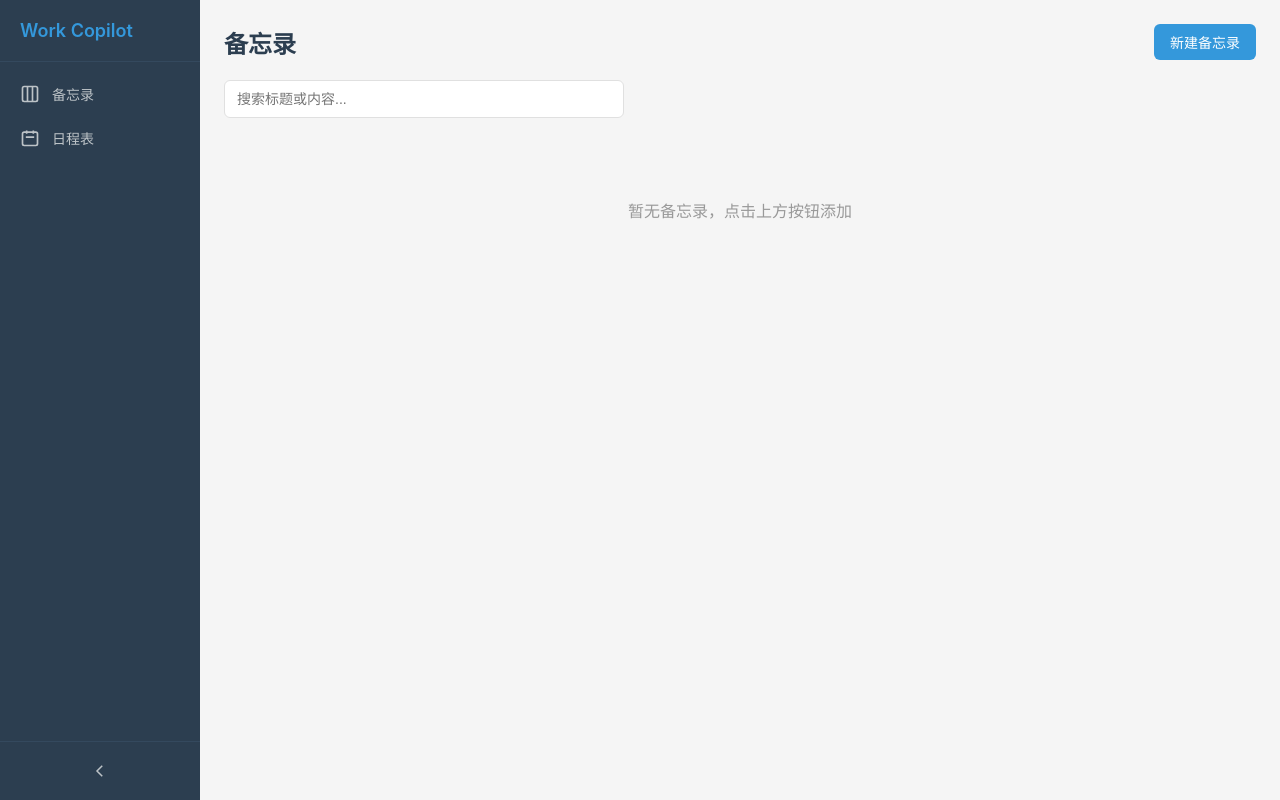
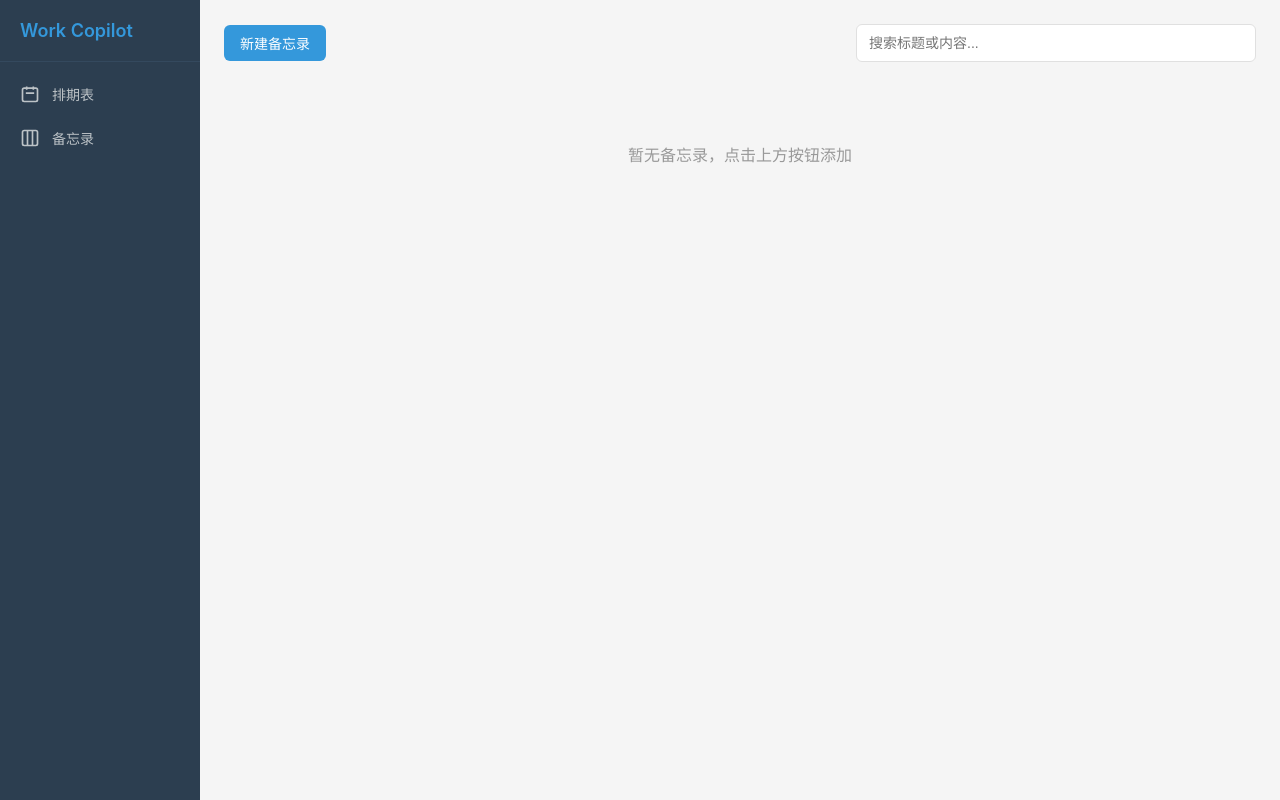
Before and after one commit to HarryZHN/Work-Copilot, a Vue app: page /schedule#/memo in a window 1280 px wide. Built offline with nearby package versions, Linux system fonts and the light colour scheme.

Commit message:
优化排期页面布局：年月显示居中，移除侧边栏折叠功能

```diff
--- a/src/components/Sidebar.vue
+++ b/src/components/Sidebar.vue
@@ -1,6 +1,5 @@
 <script setup lang="ts">
-const props = defineProps<{
-  collapsed: boolean
+defineProps<{
   navItems: Array<{
     name: string
     icon: string
@@ -8,20 +7,15 @@ const props = defineProps<{
   }>
 }>()
 
-const emit = defineEmits<{
-  'update:collapsed': [value: boolean]
+defineEmits<{
   navClick: [path: string]
 }>()
-
-const toggleSidebar = () => {
-  emit('update:collapsed', !props.collapsed)
-}
 </script>
 
 <template>
-  <aside class="sidebar" :class="{ collapsed: collapsed }">
+  <aside class="sidebar">
     <div class="sidebar-header">
-      <div class="logo" v-if="!collapsed">
+      <div class="logo">
         <span class="logo-text">Work Copilot</span>
       </div>
     </div>
@@ -31,7 +25,6 @@ const toggleSidebar = () => {
         v-for="item in navItems"
         :key="item.path"
         class="nav-item"
-        :title="collapsed ? item.name : ''"
         @click="emit('navClick', item.path)"
       >
         <svg class="nav-icon" viewBox="0 0 24 24" fill="none" stroke="currentColor" stroke-width="2">
@@ -42,18 +35,9 @@ const toggleSidebar = () => {
           <polyline v-else-if="item.icon === 'schedule'" points="16 3 21 3 21 8"/>
           <line v-else-if="item.icon === 'schedule'" x1="8" y1="21" x2="12" y2="17"/>
         </svg>
-        <span v-if="!collapsed" class="nav-text">{{ item.name }}</span>
+        <span class="nav-text">{{ item.name }}</span>
       </button>
     </nav>
-
-    <div class="sidebar-footer">
-      <button class="collapse-btn" @click="toggleSidebar">
-        <svg viewBox="0 0 24 24" fill="none" stroke="currentColor" stroke-width="2">
-          <path v-if="!collapsed" d="M15 19l-7-7 7-7"/>
-          <path v-else d="M9 5l7 7-7 7"/>
-        </svg>
-      </button>
-    </div>
   </aside>
 </template>
 
@@ -68,12 +52,7 @@ const toggleSidebar = () => {
   color: #ecf0f1;
   display: flex;
   flex-direction: column;
-  transition: width 0.3s ease;
   z-index: 100;
-
-  &.collapsed {
-    width: 56px;
-  }
 }
 
 .sidebar-header {
@@ -120,32 +99,5 @@ const toggleSidebar = () => {
   font-size: 14px;
 }
 
-.sidebar-footer {
-  padding: 10px;
-  border-top: 1px solid #34495e;
-}
 
-.collapse-btn {
-  width: 100%;
-  padding: 10px;
-  background: none;
-  border: none;
-  color: #bdc3c7;
-  cursor: pointer;
-  display: flex;
-  align-items: center;
-  justify-content: center;
-  border-radius: 4px;
-  transition: background-color 0.2s;
-
-  &:hover {
-    background-color: #34495e;
-    color: #ecf0f1;
-  }
-
-  svg {
-    width: 18px;
-    height: 18px;
-  }
-}
 </style>
--- a/src/layouts/DefaultLayout.vue
+++ b/src/layouts/DefaultLayout.vue
@@ -1,14 +1,12 @@
 <script setup lang="ts">
-import { ref } from 'vue'
 import Sidebar from '@/components/Sidebar.vue'
 import { useRouter } from 'vue-router'
 
-const collapsed = ref(false)
 const router = useRouter()
 
 const navItems = [
-  { name: '备忘录', icon: 'memo', path: '/memo' },
-  { name: '日程表', icon: 'schedule', path: '/schedule' }
+  { name: '排期表', icon: 'schedule', path: '/schedule' },
+  { name: '备忘录', icon: 'memo', path: '/memo' }
 ]
 
 const handleNavClick = (path: string) => {
@@ -18,7 +16,7 @@ const handleNavClick = (path: string) => {
 
 <template>
   <div class="layout-container">
-    <Sidebar v-model:collapsed="collapsed" :nav-items="navItems" @nav-click="handleNavClick" />
+    <Sidebar :nav-items="navItems" @nav-click="handleNavClick" />
     <main class="main-content">
       <RouterView />
     </main>
@@ -34,13 +32,8 @@ const handleNavClick = (path: string) => {
 
 .main-content {
   flex: 1;
-  transition: margin-left 0.3s ease;
   margin-left: 200px;
   background-color: #f5f5f5;
   overflow: auto;
-
-  :deep(.sidebar-collapsed) & {
-    margin-left: 56px;
-  }
 }
 </style>
--- a/src/utils/color.ts
+++ b/src/utils/color.ts
@@ -39,11 +39,21 @@ function lighten(hex: string, factor: number): string {
   return rgbToHex(r, g, b)
 }
 
+function getLuminance(r: number, g: number, b: number): number {
+  return (0.299 * r + 0.587 * g + 0.114 * b) / 255
+}
+
 export function getTaskColor(id: string, completed: boolean): string {
   const hash = simpleHash(id)
   let color = DEEP_COLORS[hash % DEEP_COLORS.length]
   if (completed) {
-    return lighten(color, 0.85)
+    return lighten(color, 0.75)
   }
   return color
 }
+
+export function getTaskTextColor(bgColor: string): string {
+  const rgb = hexToRgb(bgColor)
+  const luminance = getLuminance(rgb.r, rgb.g, rgb.b)
+  return luminance > 0.5 ? '#1a1a1a' : '#ffffff'
+}
--- a/src/views/memo/index.vue
+++ b/src/views/memo/index.vue
@@ -78,11 +78,7 @@ onMounted(loadMemos)
 <template>
   <div class="memo-container">
     <div class="page-header">
-      <h1>备忘录</h1>
       <button class="create-btn" @click="openCreate">新建备忘录</button>
-    </div>
-
-    <div class="search-bar">
       <input
         v-model="searchQuery"
         type="text"
@@ -90,6 +86,7 @@ onMounted(loadMemos)
         class="search-input"
       />
     </div>
+
 
     <div class="memo-list">
       <div
--- a/src/views/schedule/index.vue
+++ b/src/views/schedule/index.vue
@@ -2,7 +2,7 @@
 import { ref, computed, onMounted, onUnmounted, nextTick } from 'vue';
 import { db, type Task } from '@/db';
 import { formatDate, getDaysInMonth, getFirstDayOfMonth, getLastDayOfMonth, addMonths, parseDate, isDateBetween } from '@/utils/date';
-import { getTaskColor } from '@/utils/color';
+import { getTaskColor, getTaskTextColor } from '@/utils/color';
 
 const WEEK_DAYS = ['周日', '周一', '周二', '周三', '周四', '周五', '周六'];
 const MAX_ROWS = 4;
@@ -288,16 +288,15 @@ onUnmounted(() => {
   <div class="schedule-container">
     <div class="header">
       <div class="header-left">
-        <span class="calendar-icon">📅</span>
+        <button class="icon-btn" @click="openCreateModal()">新建工作排期</button>
+      </div>
+      <div class="header-center">
         <h1>{{ monthName }}</h1>
       </div>
       <div class="header-right">
-        <button class="icon-btn" @click="openCreateModal()">+</button>
-        <button class="text-btn">月 ▼</button>
         <button class="icon-btn" @click="prevMonth">&lt;</button>
         <button class="today-btn" @click="goToToday">今天</button>
         <button class="icon-btn" @click="nextMonth">&gt;</button>
-        <button class="icon-btn">…</button>
       </div>
     </div>
 
@@ -349,7 +348,7 @@ onUnmounted(() => {
                         @click.stop="toggleComplete(task.id)"
                         class="task-checkbox"
                       />
-                      <span class="task-title">{{ task.title }}</span>
+                      <span class="task-title" :style="{ color: getTaskTextColor(getTaskColor(task.id, task.completed)) }">{{ task.title }}</span>
                     </div>
                     <div
                       v-else-if="isMiddleDay(task, day.date)"
@@ -457,6 +456,12 @@ onUnmounted(() => {
   gap: 12px;
 }
 
+.header-center {
+  flex: 1;
+  display: flex;
+  justify-content: center;
+}
+
 .calendar-icon {
   font-size: 24px;
 }
@@ -475,20 +480,17 @@ onUnmounted(() => {
 }
 
 .icon-btn {
-  width: 36px;
-  height: 36px;
+  padding: 8px 16px;
+  background-color: #3498db;
+  color: white;
   border: none;
-  background-color: white;
   border-radius: 6px;
-  font-size: 18px;
+  font-size: 14px;
   cursor: pointer;
-  display: flex;
-  align-items: center;
-  justify-content: center;
   transition: background-color 0.2s;
 
   &:hover {
-    background-color: #f0f0f0;
+    background-color: #2980b9;
   }
 }
 
```
